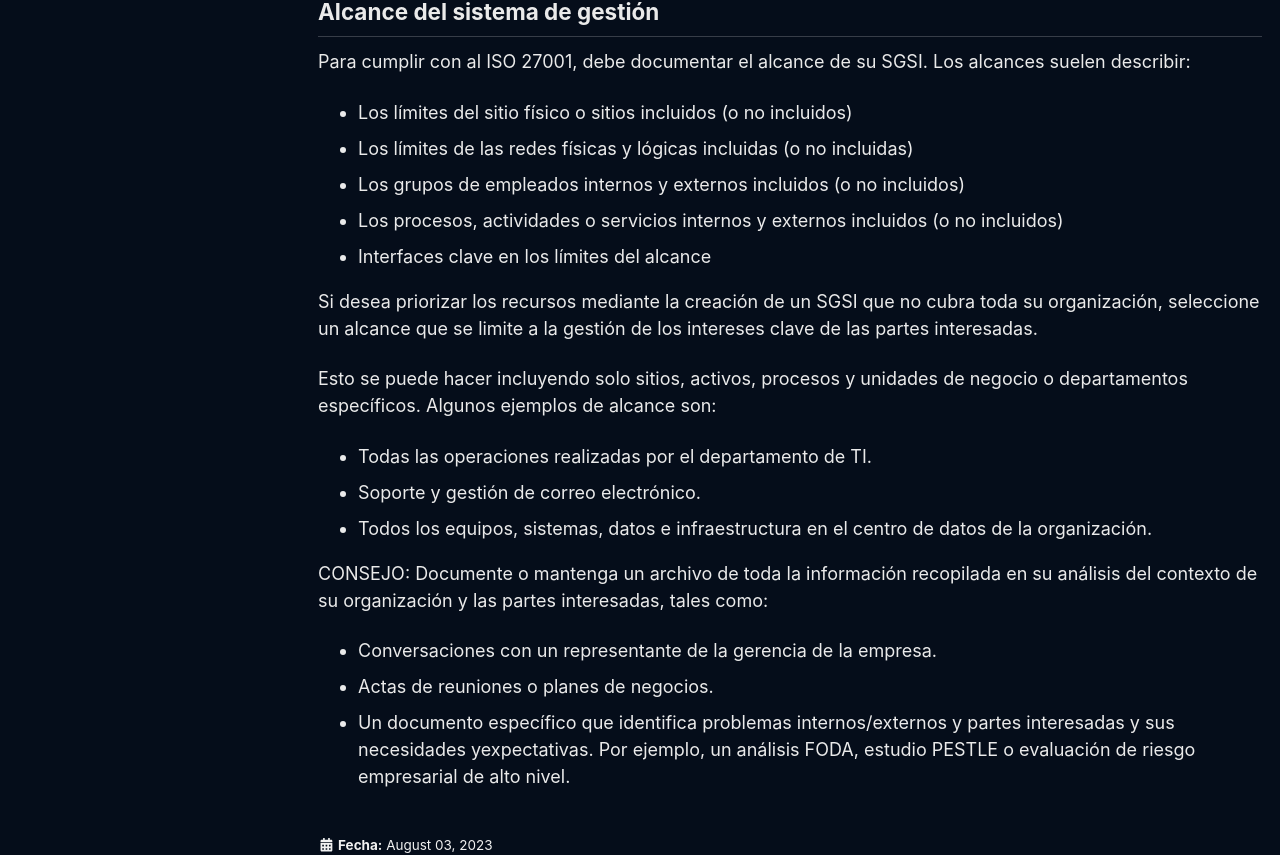
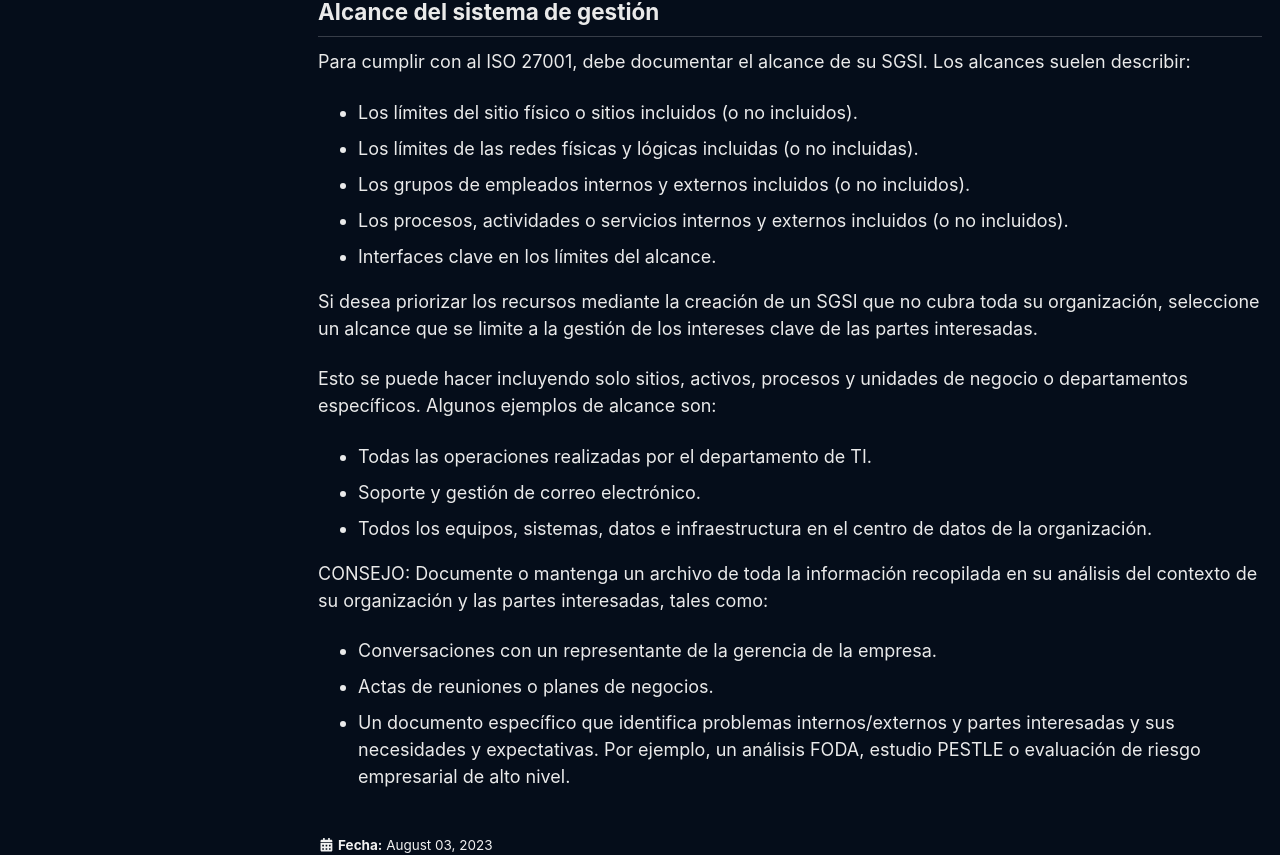
Before and after one commit to 4rleking/ISO27001.github.io, a Jekyll site: the page built from _posts/2023-08-09-Contexto.md, in a window 1280 px wide and 1400 px high, scrolled down 2570 px. Shown: the part 407-1262 px from the top of the window. Built offline with Jekyll 4.4.1, drawn with Linux system fonts in a browser that asks for light colours; cached includes are drawn as plain includes; a script that is not in the unit is left out.

Commit message:
Update 2023-08-09-Contexto.md

```diff
--- a/_posts/2023-08-09-Contexto.md
+++ b/_posts/2023-08-09-Contexto.md
@@ -62,11 +62,11 @@ No tiene que tratar de comprender o satisfacer todos sus caprichos, pero sí tie
 
 Para cumplir con al ISO 27001, debe documentar el alcance de su SGSI. Los alcances suelen describir:
 
-* Los límites del sitio físico o sitios incluidos (o no incluidos)
-* Los límites de las redes físicas y lógicas incluidas (o no incluidas)
-* Los grupos de empleados internos y externos incluidos (o no incluidos)
-* Los procesos, actividades o servicios internos y externos incluidos (o no incluidos)
-* Interfaces clave en los límites del alcance
+* Los límites del sitio físico o sitios incluidos (o no incluidos).
+* Los límites de las redes físicas y lógicas incluidas (o no incluidas).
+* Los grupos de empleados internos y externos incluidos (o no incluidos).
+* Los procesos, actividades o servicios internos y externos incluidos (o no incluidos).
+* Interfaces clave en los límites del alcance.
 
 Si desea priorizar los recursos mediante la creación de un SGSI que no cubra toda su organización, seleccione un alcance que se limite a la gestión de los intereses clave de las partes interesadas.
 
@@ -80,4 +80,4 @@ CONSEJO: Documente o mantenga un archivo de toda la información recopilada en s
 
 * Conversaciones con un representante de la gerencia de la empresa.
 * Actas de reuniones o planes de negocios.
-* Un documento específico que identifica problemas internos/externos y partes interesadas y sus necesidades yexpectativas. Por ejemplo, un análisis FODA, estudio PESTLE o evaluación de riesgo empresarial de alto nivel.
+* Un documento específico que identifica problemas internos/externos y partes interesadas y sus necesidades y expectativas. Por ejemplo, un análisis FODA, estudio PESTLE o evaluación de riesgo empresarial de alto nivel.
```
